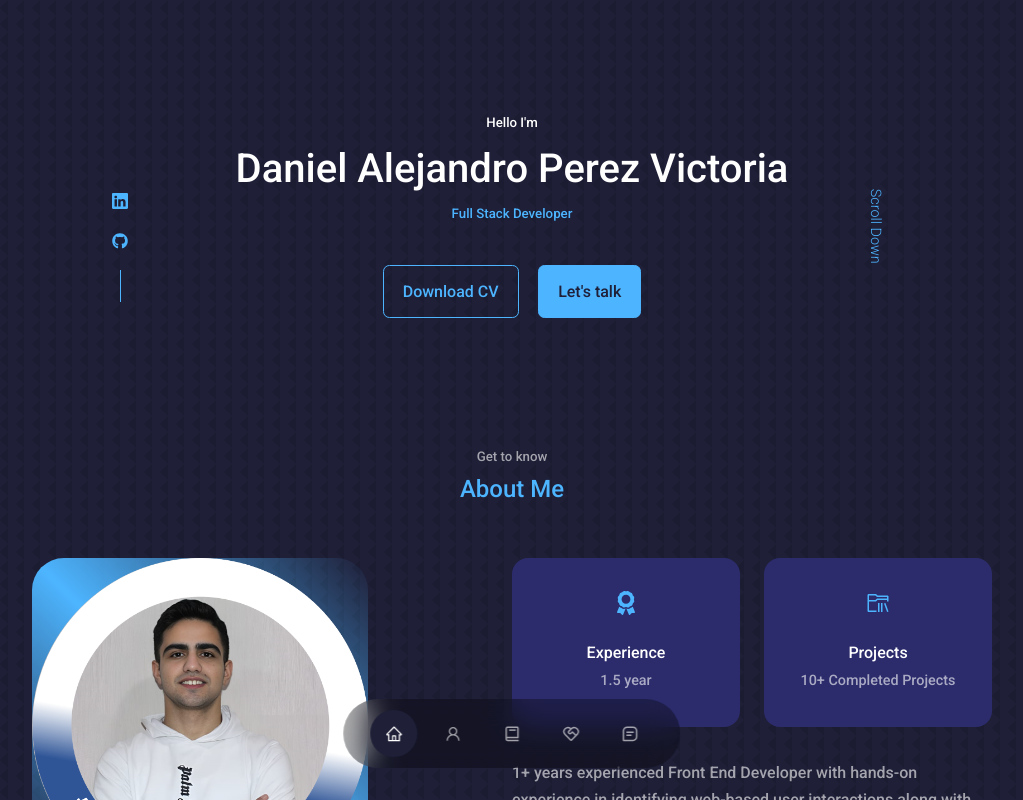
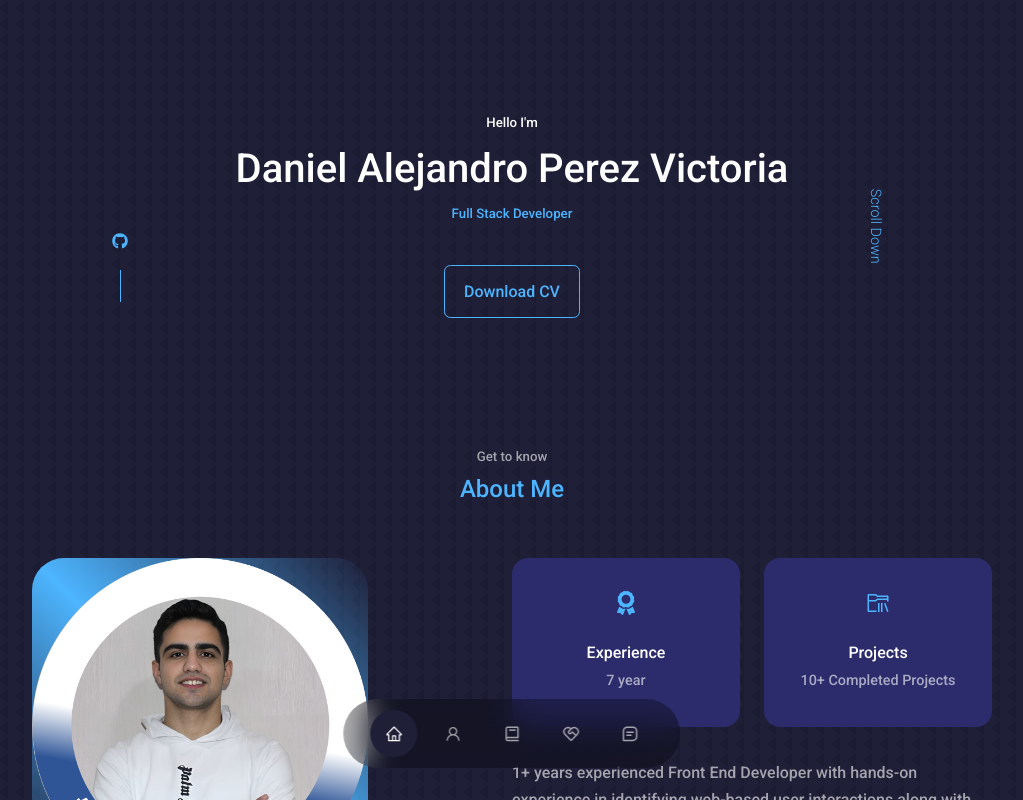
Before and after one commit to perez0907/daniel-portfolio, a React (Create React App) app: page / in a window 1280 px wide. Shown: the top 800 px of the page, without its empty margins (128-1151 px from the left). Built offline with nearby package versions, Linux system fonts and the light colour scheme.

Commit message:
changed cv&intro

```diff
--- a/src/components/header/CTA.jsx
+++ b/src/components/header/CTA.jsx
@@ -1,5 +1,5 @@
 import React from 'react';
-import CV from '../../assets/Rasif-Taghizade-CV.pdf';
+import CV from '../../assets/Daniel Alejandro Perez Victoria.pdf';
 
 const CTA = () => {
   return (
@@ -7,9 +7,9 @@ const CTA = () => {
       <a href={CV} download className="btn">
         Download CV
       </a>
-      <a href="#contact" className="btn btn-primary">
-        Let's talk
-      </a>
+      {/* <a href="#contact" className="btn btn-primary"> */}
+        {/* Let's talk */}
+      {/* </a> */}
     </div>
   );
 };
--- a/src/components/header/HeaderSocials.jsx
+++ b/src/components/header/HeaderSocials.jsx
@@ -1,12 +1,10 @@
 import React from 'react';
-import { BsLinkedin } from 'react-icons/bs';
 import { FaGithub } from 'react-icons/fa';
 
 const HeaderSocials = () => {
   return (
     <div className="header__socials">
-      <a href="https://www.linkedin.com/in/rasif-tagizada/" target="_blank" rel="noreferrer" ><BsLinkedin /></a>
-      <a href="https://github.com/Rasif-Taghizada" target="_blank" rel="noreferrer" ><FaGithub /></a>
+      <a href="https://github.com/perez0907" target="_blank" rel="noreferrer" ><FaGithub /></a>
     </div>
   )
 }
--- a/src/components/intro/Intro.jsx
+++ b/src/components/intro/Intro.jsx
@@ -24,7 +24,7 @@ const Intro = () => {
             <article className="about__card">
               <FaAward className="about__icon" />
               <h5>Experience</h5>
-              <small>1.5 year</small>
+              <small>7 year</small>
             </article>
             <article className="about__card">
               <VscFolderLibrary className="about__icon" />
```
Also changed, not shown: 1 other file (tests, documents, lock files or other folders).
